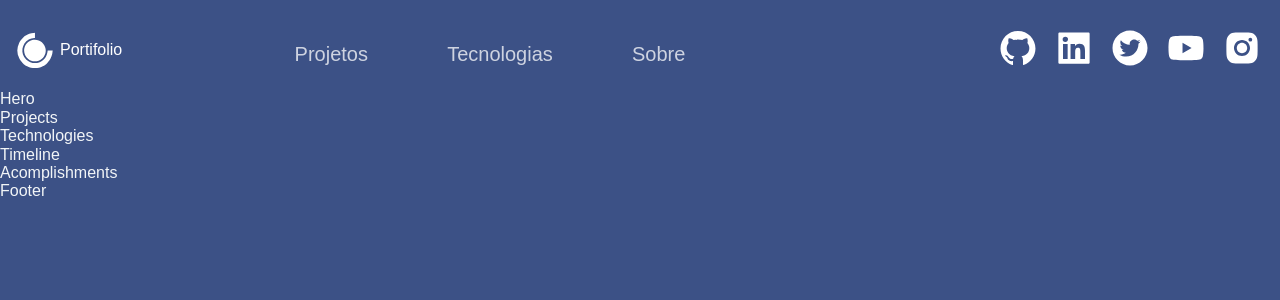
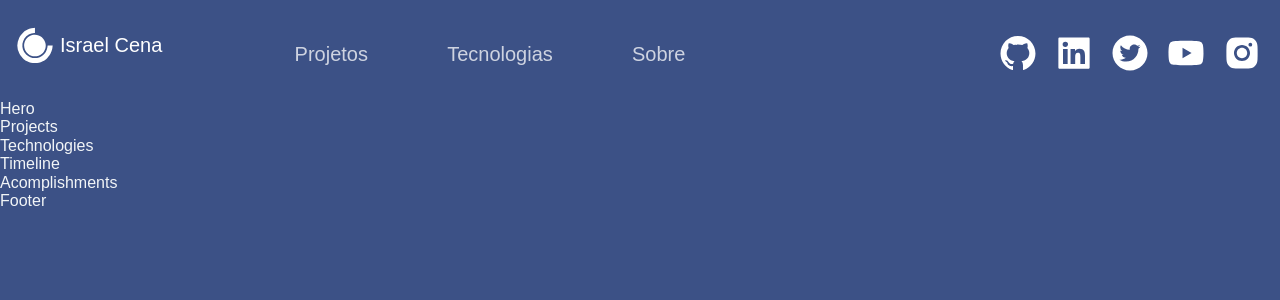
Before and after one commit to israelcena/mynewportfolio, a Next.js app: page / in a window 1280 px wide. Shown: the top 300 px of the page. Built offline with nearby package versions, Linux system fonts and the light colour scheme.

Commit message:
realocaded page title

```diff
--- a/src/components/Header/Header.js
+++ b/src/components/Header/Header.js
@@ -3,16 +3,16 @@ import React from 'react';
 import { AiFillGithub, AiFillInstagram, AiFillLinkedin, AiFillTwitterCircle, AiFillYoutube } from 'react-icons/ai';
 import { DiCssdeck } from 'react-icons/di';
 
-import { Container, Div1, Div2, Div3, NavLink, SocialIcons } from './HeaderStyles';
+import { Container, Span, Div1, Div2, Div3, NavLink, SocialIcons } from './HeaderStyles';
 
 const Header = () => (
   <div>
     <Container>
       <Div1>
         <Link href='/'>
-          <a style={{ display: "flex", alignItems: "center", color: "white" }}>
+          <a style={{ display: "flex", alignItems: "center", justifyContent: "center", color: "white", marginBottom: "20px" }}>
             <DiCssdeck size='5rem' />
-            <span>Portifolio</span>
+            <Span>Israel Cena</Span>
           </a>
         </Link>
       </Div1>
```
